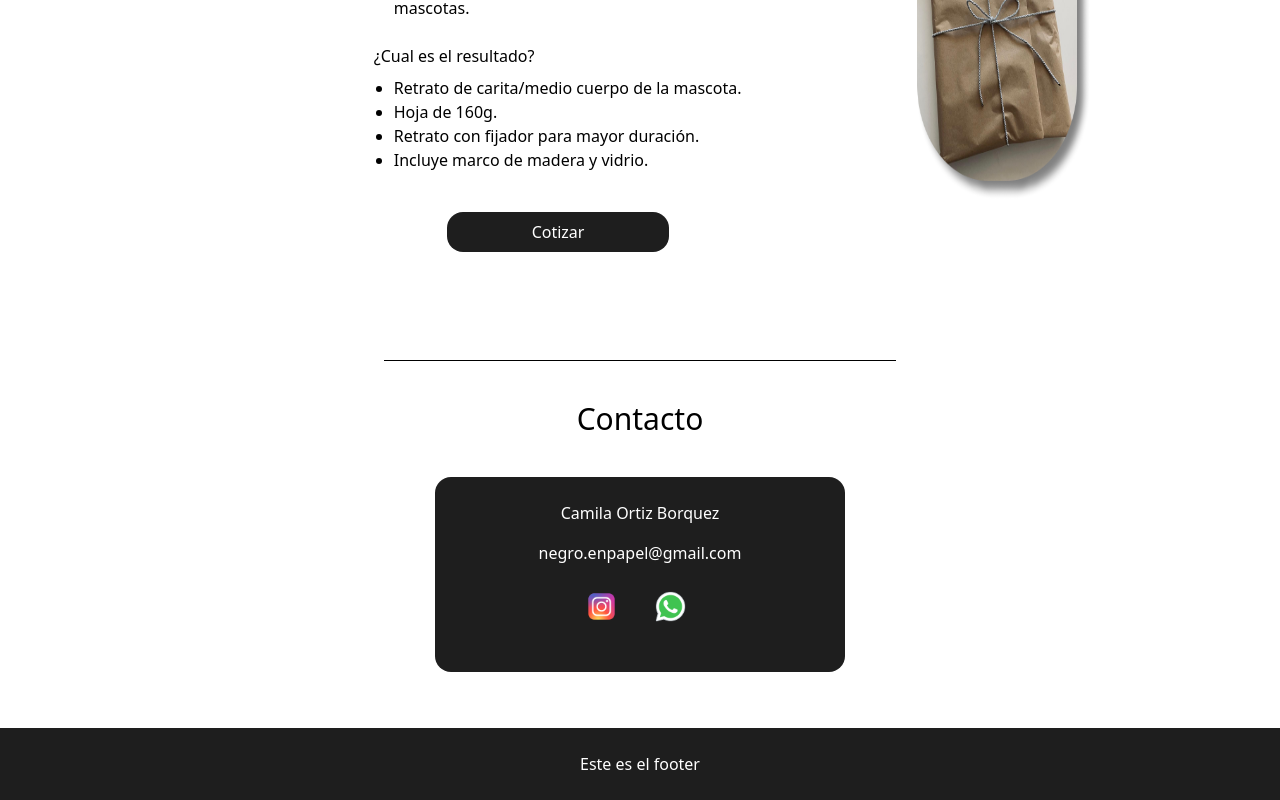
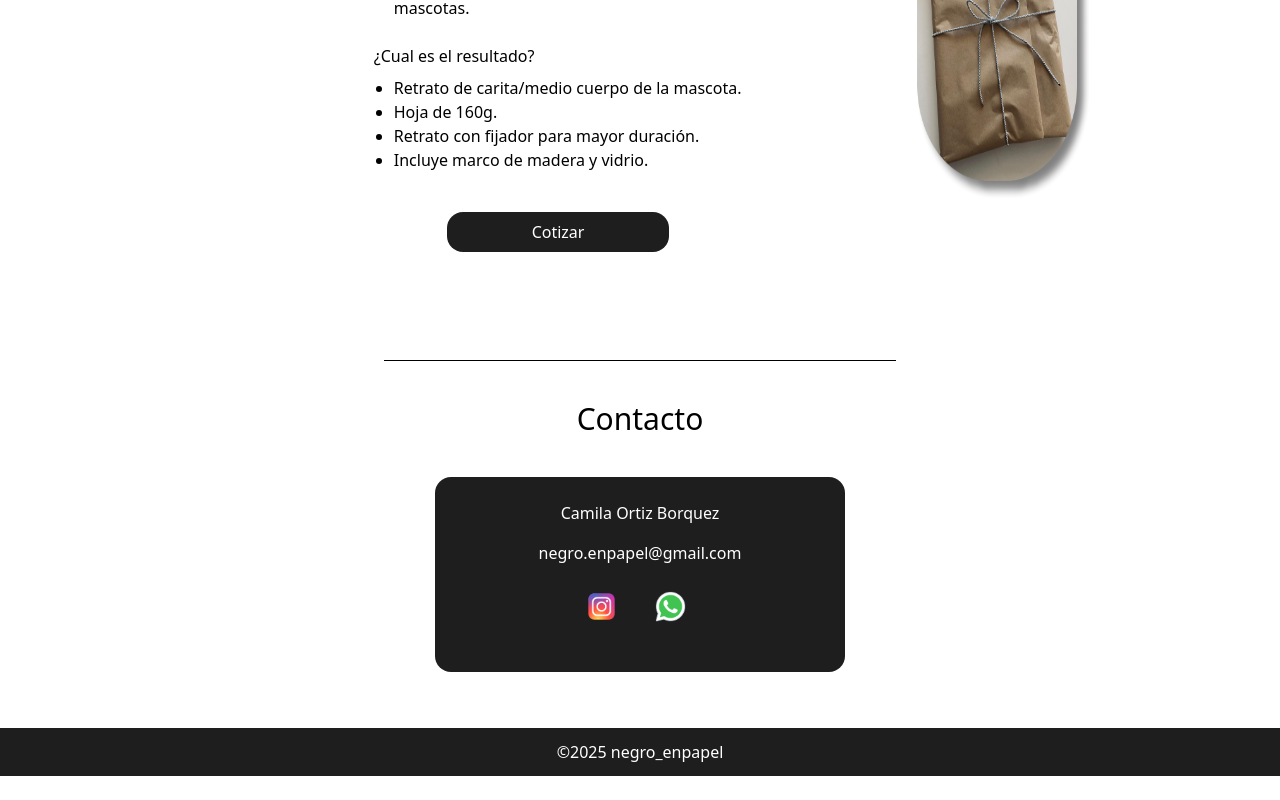
Before and after one commit to MarioPalazon/negro_en_papel, a React (Vite) app: page / in a window 1280 px wide. Shown: the part 1940-2740 px from the top of the page. After the commit the page ends 2716 px from the top, so only its background shows below. Built offline with nearby package versions, Linux system fonts and the light colour scheme.

Commit message:
detalles

```diff
--- a/src/components/Whatsapp/WhatsAppButton.tsx
+++ b/src/components/Whatsapp/WhatsAppButton.tsx
@@ -4,7 +4,7 @@ export default function WhatsAppButton() {
 
     const handleCotizar=()=>{
 
-        const phoneNumber = '569944042334';
+        const phoneNumber = '+56944042334';
         const message = 'Hola, me gustaría comunicarme contigo.';
         const whatsappUrl = `https://wa.me/${phoneNumber}?text=${encodeURIComponent(message)}`;
 
--- a/src/components/Whatsapp/WhatsAppIcon.tsx
+++ b/src/components/Whatsapp/WhatsAppIcon.tsx
@@ -2,7 +2,7 @@ import { Link } from "react-router-dom";
 
 const WhatsAppIcon = () => {
 
-    const phoneNumber = '+569944042334';
+    const phoneNumber = '+56944042334';
     const message = 'Hola, me gustaría comunicarme contigo.';
     const whatsappUrl = `https://wa.me/${phoneNumber}?text=${encodeURIComponent(message)}`
 
--- a/src/components/chatBot/FloatingChatBot.tsx
+++ b/src/components/chatBot/FloatingChatBot.tsx
@@ -34,13 +34,13 @@ const predefinedQA: Record<string, string> = {
             "Hacemos un hermoso retrato a grafito de tu mascota, cualquier duda presiona las otras opciones.",
     servicios: "",
         "retrato a grafito":
-            "Nuestro servicio consiste en retratos en grafito hecho a mano de tu mascotita.",
+            "Nuestro servicio consiste en retratos en grafito hecho a mano de tu mascota.",
         "valores y dimensiones":
             "Los precios y tamaños son: Tamaño A3: $12.000 Tamaño A4: $17.000",
         "¿que incluye?":
             "El retrato incluye un marco de madera y vidrio.",
         "¿como solicitar un retrato?":
-            "Envía la fotografía de tu mascotita que deseas retratar por email o instagram.",
+            "Envía la fotografía de la mascota que deseas retratar por email o instagram.",
     contacto: "",
         "email de contacto": "Nuestro email de contacto es negro.enpapel@gmail.com",
         "red social de contacto": "https://www.instagram.com/negro_enpapel",
--- a/src/layout/AppLayout.tsx
+++ b/src/layout/AppLayout.tsx
@@ -60,8 +60,8 @@ const AppLayout = () => {
 
         <Outlet />
 
-      <footer className="w-full bg-[#1E1E1E] py-6">
-          <p className="text-white text-center">Este es el footer</p>
+      <footer className="w-full bg-[#1E1E1E] py-3">
+          <p className="text-white text-center">©2025 negro_enpapel</p>
       </footer>
 
     </div>
```
